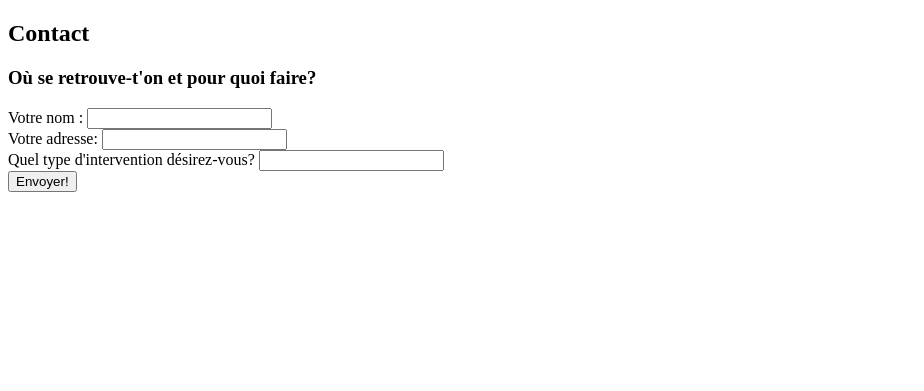
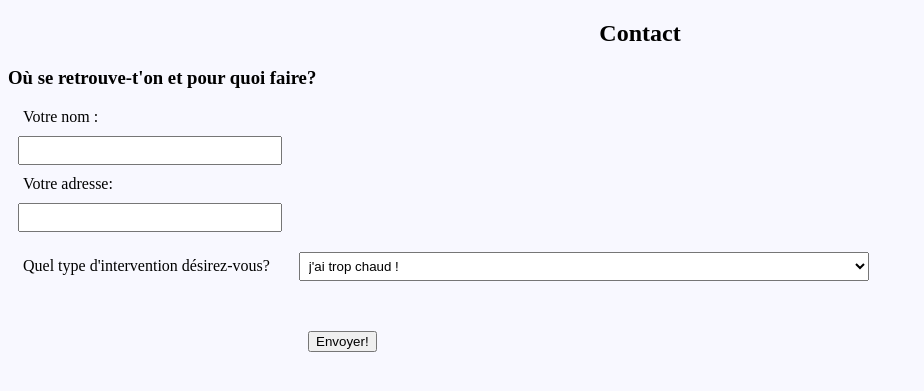
Before and after one commit to olivierjoubert/Firemen, a PHP site: page /formulaire.html in a window 1280 px wide. Shown: the top 391 px of the page, without its empty margins (0-924 px from the left). Run offline with PHP 8.4, Linux system fonts and the light colour scheme.

Commit message:
Update modif du form

```diff
--- a/formulaire.html
+++ b/formulaire.html
@@ -2,7 +2,8 @@
 <html lang="en">
 <head>
     <meta charset="UTF-8">
-    <title>Formaulaire</title>
+    <title>FORMULAIRE</title>
+    <link rel="stylesheet" href="style2.css" />
 </head>
 <body>
 <h2>Contact</h2>
@@ -10,20 +11,34 @@
 <form class = "formulaire" action="" method="get">
     <div>
         <label for="identity">Votre nom :</label>
-        <input type="text" id="identity" name="identity">
+        <input type="text" id="identity" name="identity" class="champ">
     </div>
     <div>
         <label for="address">Votre adresse:</label>
-        <input type="text" id="address" name="address">
+        <input type="text" id="address" name="address" class="champ">
     </div>
     <div>
         <label for="action">Quel type d'intervention désirez-vous?</label>
-        <input type="text" id="action" name="action">
+        <select name="action" id="action">
+            <OPTION>j'ai trop chaud !
+            <OPTION>bouche à bouche please <3
+            <OPTION>j'aimerai une oreille attentive pour raconter ma vie....
+            <OPTION>méga incendie : venez à plusieurs, prenez vos lances, la grande échelle et éteignez-moi ça
+        </select>
     </div>
     <div>
-        <input type="button" value="Envoyer!">
+        <input type="button" value="Envoyer!" class="contact">
     </div>
 </form>
-
+<script>
+    const HotButton = document.querySelector('.contact');
+    HotButton.addEventListener('mouseover',function (){
+        HotButton.style.backgroundColor = "red";
+    });
+    const Alerting = document.querySelector('.contact');
+    Alerting.addEventListener('click',function (){
+        alert("Votre rendez-vous est pris!");
+    })
+</script>
 </body>
 </html>
--- a/initiative.html
+++ b/initiative.html
@@ -2,7 +2,8 @@
 <html lang="en">
 <head>
     <meta charset="UTF-8">
-    <title>Title</title>
+    <title>INITIATIVE SOLITUDE</title>
+    <link rel="stylesheet" href="style2.css" />
 </head>
 <body>
 
--- a/style2.css
+++ b/style2.css
@@ -5,3 +5,25 @@ body{
 h2{
     text-align: center;
 }
+
+label{
+    padding: 5px;
+    margin: 10px;
+}
+
+.champ{
+    display: flex;
+    padding: 5px;
+    margin: 10px;
+    width: 250px;
+}
+
+input{
+    margin-left: 300px;
+    margin-top: 40px;
+}
+
+select{
+    padding: 5px;
+    margin: 10px;
+}
```
Also changed, not shown: fireStation.html (+2 -7 lines).
